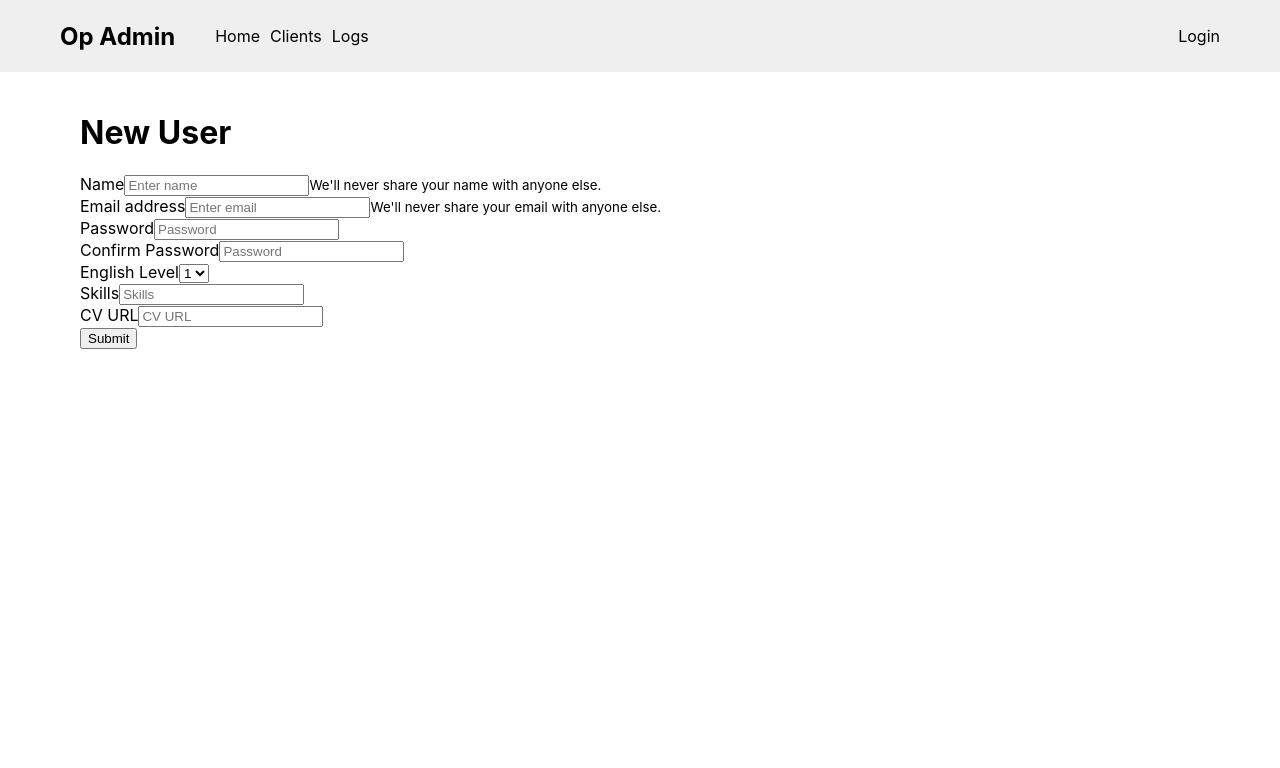
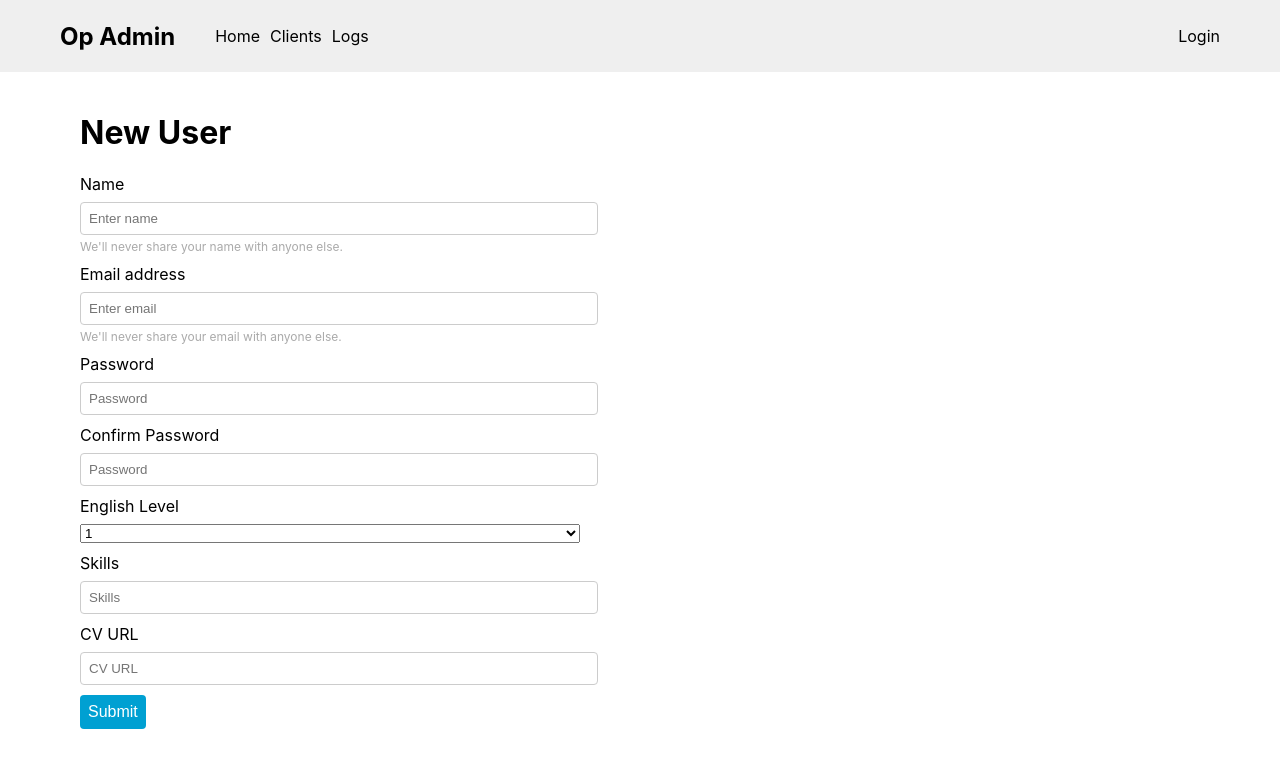
Before and after one commit to victorldleon/operations-admin, a React (Create React App) app: page /users/new in a window 1280 px wide. Shown: the top 768 px of the page. Built offline with nearby package versions, Linux system fonts and the light colour scheme.

Commit message:
adds styles to form

```diff
--- /dev/null
+++ b/src/pages/Users/New.css
@@ -0,0 +1,50 @@
+form {
+    margin-top: 20px;
+    width: 500px;
+}
+
+form > div {
+    margin-bottom: 10px;
+}
+
+form .form-group {
+    display: flex;
+    flex-direction: column;
+}
+
+form .form-group label {
+    margin-bottom: 8px;
+    width: 100%;
+}
+
+form .form-group input {
+    border: 1px solid #ccc;
+    border-radius: 4px;
+    padding: 8px;
+    width: 100%;
+}
+
+form .form-group input:focus {
+    border-color: #aaa;
+}
+
+form .form-group small {
+    color: #aaa;
+    font-size: 12px;
+    margin-top: 4px;
+}
+
+form button {
+    background: #00a0d2;
+    border: none;
+    border-radius: 4px;
+    color: #fff;
+    cursor: pointer;
+    font-size: 16px;
+    padding: 8px;
+}
+
+
+form .form-group:last-child {
+    margin-bottom: 0;
+}
--- a/src/pages/Users/New.js
+++ b/src/pages/Users/New.js
@@ -1,4 +1,5 @@
 import React, { useState } from 'react';
+import './New.css'
 
 const NewUser = () => {
     const [name, setName] = useState('');
```
